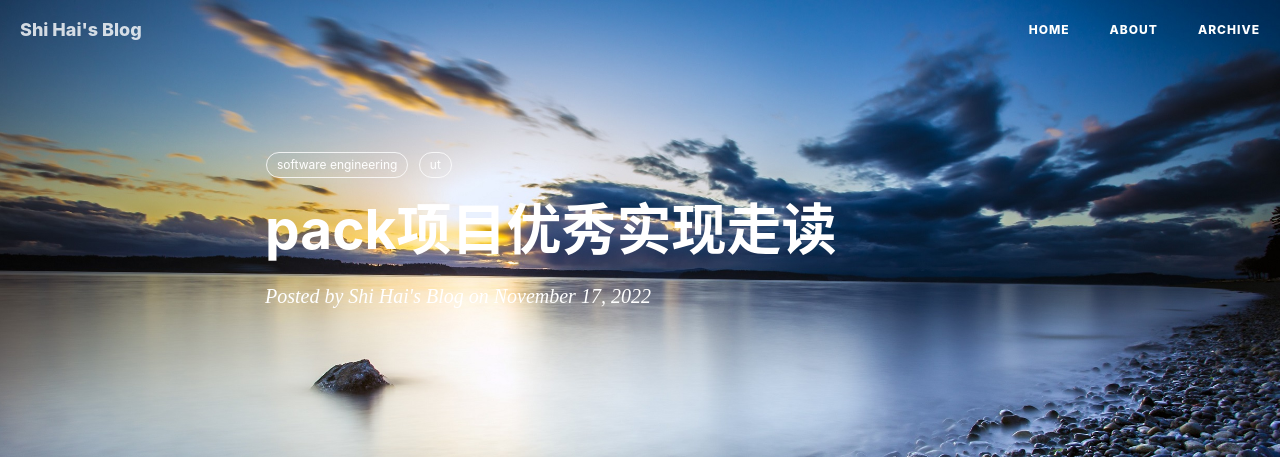
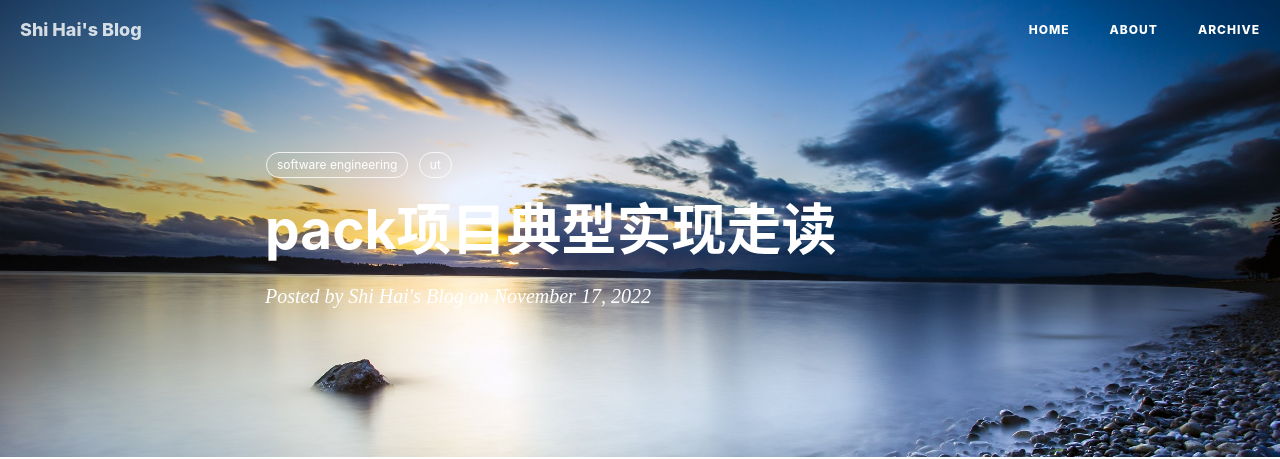
Before and after one commit to shihai1991/shihai1991.github.io, a Jekyll site: the page built from _posts/2022-11-17-pack单元测试走读学习.md, in a window 1280 px wide. Shown: the top 459 px of the page. Built offline with Jekyll 4.4.1, drawn with Linux system fonts in a browser that asks for light colours; nearby versions of some CDN libraries; comment, search, counter and statistics services are not loaded.

Commit message:
Update 2022-11-17-pack单元测试走读学习.md

```diff
--- a/_posts/2022-11-17-pack单元测试走读学习.md
+++ b/_posts/2022-11-17-pack单元测试走读学习.md
@@ -1,6 +1,6 @@
 ---
 layout: post
-title: pack项目优秀实现走读
+title: pack项目典型实现走读
 category: ut
 catalog: true
 published: true
```
